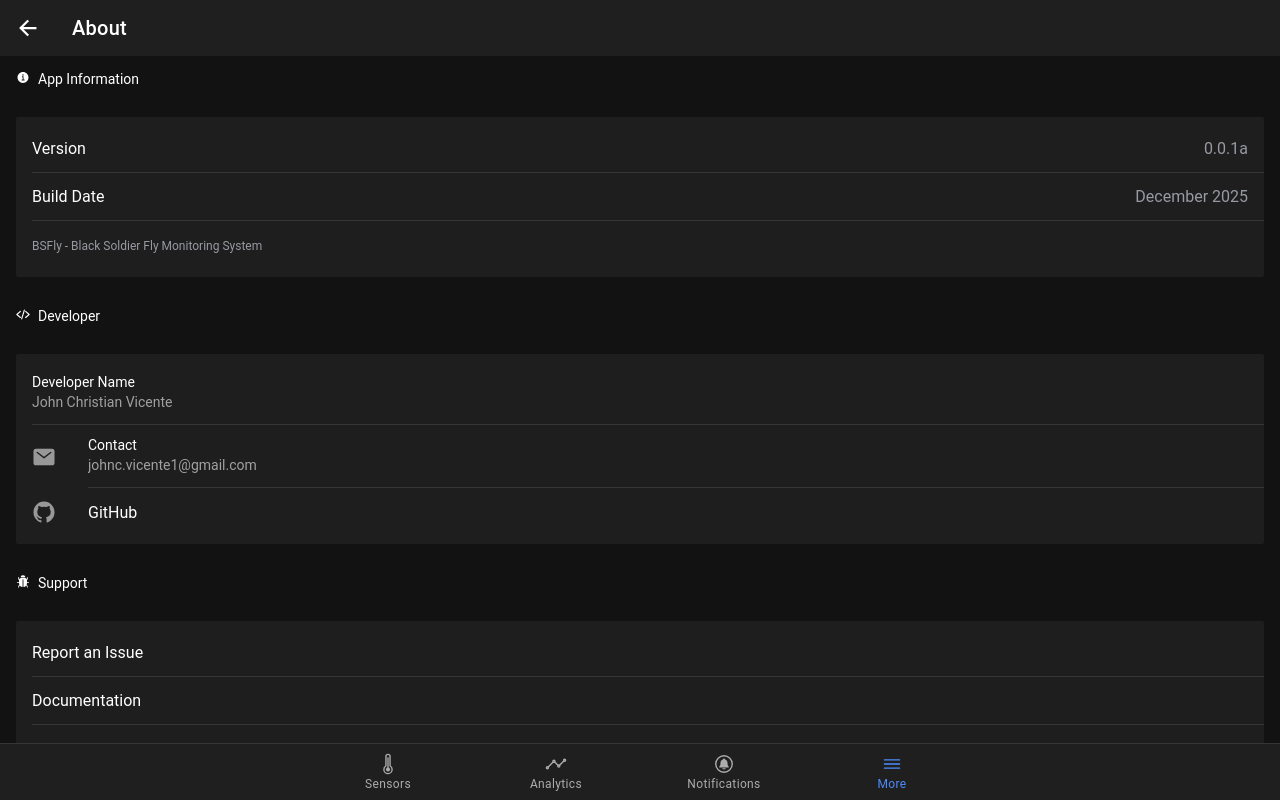
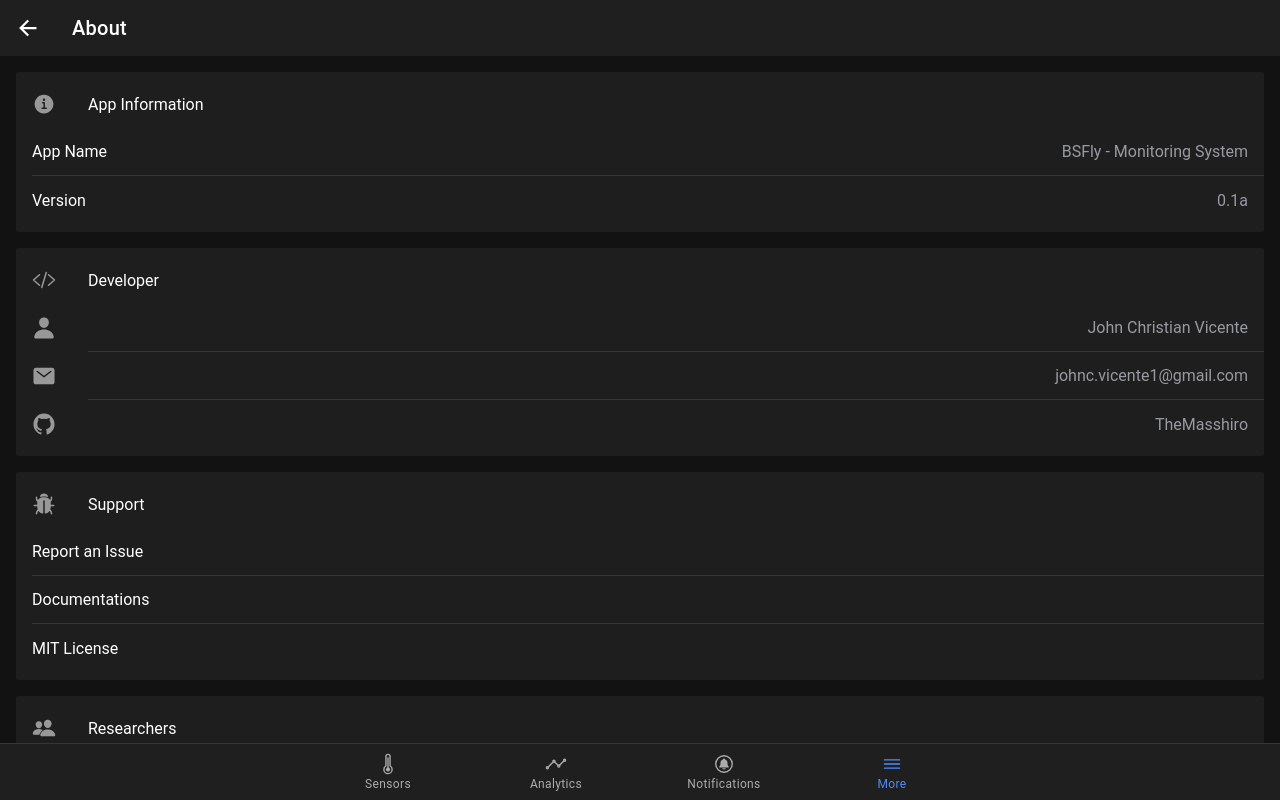
Before and after one commit to TheMasshiro/bsfly, a React (Vite) app in the folder bsfly/: page /more/view in a window 1280 px wide. Built offline with nearby package versions, Linux system fonts and the light colour scheme.

Commit message:
feat(ui): Redesign More, About, and Settings pages for improved navigation and aesthetics

```diff
--- a/bsfly/src/App.tsx
+++ b/bsfly/src/App.tsx
@@ -91,7 +91,7 @@ const App: React.FC = () => (
                             <IonLabel>Notifications</IonLabel>
                         </IonTabButton>
 
-                        <IonTabButton tab="more" href="/more/">
+                        <IonTabButton tab="more" href="/more">
                             <IonIcon aria-hidden="true" icon={menuOutline} />
                             <IonLabel>More</IonLabel>
                         </IonTabButton>
--- a/bsfly/src/pages/AppMore/AppAbout/About.css
+++ /dev/null
@@ -1,20 +0,0 @@
-.about-note {
-  font-size: 12px;
-}
-
-.about-developer-value {
-  font-size: 14px;
-  color: var(--ion-color-medium);
-}
-
-.about-footer {
-  padding: 16px;
-  text-align: center;
-}
-
-.center-left {
-  top: 50%;
-  left: 8px;
-  transform: translateY(-11%);
-  margin-right: 8px;
-}
--- a/bsfly/src/pages/AppMore/AppAbout/About.tsx
+++ b/bsfly/src/pages/AppMore/AppAbout/About.tsx
@@ -1,137 +1,97 @@
-import {
-    IonBackButton,
-    IonButtons,
-    IonContent,
-    IonHeader,
-    IonIcon,
-    IonItem,
-    IonLabel,
-    IonList,
-    IonListHeader,
-    IonNote,
-    IonPage,
-    IonText,
-    IonTitle,
-    IonToolbar,
-} from '@ionic/react';
-import { informationCircle, codeSlash, bug, mail, logoGithub, peopleOutline } from 'ionicons/icons';
-import { FC } from 'react';
-import './About.css';
+import { IonBackButton, IonButtons, IonContent, IonHeader, IonIcon, IonItem, IonLabel, IonList, IonPage, IonTitle, IonToolbar } from "@ionic/react"
+import { bug, codeSlashOutline, informationCircle, logoGithub, mail, people, person } from "ionicons/icons"
+import { FC } from "react"
 
 const AboutPage: FC = () => {
-
     return (
         <IonPage>
             <IonHeader class="ion-no-border">
                 <IonToolbar>
                     <IonButtons slot="start">
-                        <IonBackButton defaultHref="/more"></IonBackButton>
+                        <IonBackButton default-href="/more"></IonBackButton>
                     </IonButtons>
                     <IonTitle>About</IonTitle>
                 </IonToolbar>
             </IonHeader>
 
             <IonContent fullscreen>
-                <IonListHeader>
-                    <IonIcon icon={informationCircle} className="center-left" />
-                    App Information
-                </IonListHeader>
-                <IonList inset={true}>
+                <IonList inset>
+                    <IonItem lines="none">
+                        <IonIcon icon={informationCircle} slot="start"></IonIcon>
+                        <IonLabel>App Information</IonLabel>
+                    </IonItem>
+                    <IonItem>
+                        <IonLabel>App Name</IonLabel>
+                        <IonLabel slot="end" color="medium">BSFly - Monitoring System</IonLabel>
+                    </IonItem>
                     <IonItem>
                         <IonLabel>Version</IonLabel>
-                        <IonText slot="end" color="medium">
-                            0.0.1a
-                        </IonText>
+                        <IonLabel slot="end" color="medium">0.1a</IonLabel>
+                    </IonItem>
+                </IonList>
+                <IonList inset>
+                    <IonItem lines="none">
+                        <IonIcon icon={codeSlashOutline} slot="start"></IonIcon>
+                        <IonLabel>Developer</IonLabel>
                     </IonItem>
                     <IonItem>
-                        <IonLabel>Build Date</IonLabel>
-                        <IonText slot="end" color="medium">
-                            December 2025
-                        </IonText>
+                        <IonIcon icon={person} slot="start"></IonIcon>
+                        <IonLabel slot="end" color="medium">John Christian Vicente</IonLabel>
                     </IonItem>
-                    <IonItem lines="none">
-                        <IonLabel class="ion-text-wrap">
-                            <IonNote color="medium" className="about-note">
-                                BSFly - Black Soldier Fly Monitoring System
-                            </IonNote>
-                        </IonLabel>
+                    <IonItem>
+                        <IonIcon icon={mail} slot="start"></IonIcon>
+                        <IonLabel slot="end" color="medium">johnc.vicente1@gmail.com</IonLabel>
+                    </IonItem>
+                    <IonItem button href="https://github.com/TheMasshiro" target="_blank" rel="noopener noreferrer">
+                        <IonIcon icon={logoGithub} slot="start"></IonIcon>
+                        <IonLabel slot="end" color="medium">TheMasshiro</IonLabel>
                     </IonItem>
                 </IonList>
-
-                <IonListHeader>
-                    <IonIcon icon={codeSlash} className="center-left" />
-                    Developer
-                </IonListHeader>
-                <IonList inset={true}>
-                    <IonItem>
-                        <IonLabel class="ion-text-wrap">
-                            <h3>Developer Name</h3>
-                            <p className="about-developer-value">John Christian Vicente</p>
-                        </IonLabel>
+                <IonList inset>
+                    <IonItem lines="none">
+                        <IonIcon icon={bug} slot="start"></IonIcon>
+                        <IonLabel>Support</IonLabel>
                     </IonItem>
-                    <IonItem button={true}>
-                        <IonIcon icon={mail} slot="start" />
-                        <IonLabel class="ion-text-wrap">
-                            <h3>Contact</h3>
-                            <p className="about-developer-value">johnc.vicente1@gmail.com</p>
-                        </IonLabel>
+                    <IonItem button href="https://github.com/TheMasshiro/bsfly/issues" target="_blank" rel="noopener noreferrer">
+                        <IonLabel>Report an Issue</IonLabel>
                     </IonItem>
-                    <IonItem button={true} href="https://github.com/TheMasshiro" target="_blank" rel="noopener noreferrer">
-                        <IonIcon icon={logoGithub} slot="start" />
-                        <IonLabel>GitHub</IonLabel>
+                    <IonItem button href="https://github.com/TheMasshiro/bsfly/blob/main/README.md" target="_blank" rel="noopener noreferrer">
+                        <IonLabel>Documentations</IonLabel>
+                    </IonItem>
+                    <IonItem button href="https://github.com/TheMasshiro/bsfly/blob/main/LICENSE" target="_blank" rel="noopener noreferrer">
+                        <IonLabel>MIT License</IonLabel>
                     </IonItem>
                 </IonList>
-
-                <IonListHeader>
-                    <IonIcon icon={bug} className="center-left" />
-                    Support
-                </IonListHeader>
-                <IonList inset={true}>
-                    <IonItem button={true} href="https://github.com/TheMasshiro/black-soldier/issues" target="_blank" rel="noopener noreferrer">
-                        <IonLabel>Report an Issue</IonLabel>
+                <IonList inset>
+                    <IonItem lines="none">
+                        <IonIcon icon={people} slot="start"></IonIcon>
+                        <IonLabel>Researchers</IonLabel>
                     </IonItem>
-                    <IonItem button={true} href="https://github.com/TheMasshiro/black-soldier/blob/main/README.md" target="_blank" rel="noopener noreferrer">
-                        <IonLabel>Documentation</IonLabel>
+                    <IonItem>
+                        <IonLabel color="medium">Advincula, Kristine Joy B.</IonLabel>
                     </IonItem>
-                    <IonItem button={true} href="https://github.com/TheMasshiro/black-soldier/blob/main/LICENSE" target="_blank" rel="noopener noreferrer">
-                        <IonLabel>Licenses</IonLabel>
+                    <IonItem>
+                        <IonLabel color="medium">Bugarin, Jethro Daniel D.</IonLabel>
+                    </IonItem>
+                    <IonItem>
+                        <IonLabel color="medium">Dagsaan, Jed</IonLabel>
+                    </IonItem>
+                    <IonItem>
+                        <IonLabel color="medium">Maggay, Nigel Bennett</IonLabel>
+                    </IonItem>
+                    <IonItem>
+                        <IonLabel color="medium">Farrales, Mark Niel S.</IonLabel>
+                    </IonItem>
+                    <IonItem>
+                        <IonLabel color="medium">Vicente, John Christian</IonLabel>
                     </IonItem>
                 </IonList>
-
-                <IonListHeader>
-                    <IonIcon icon={peopleOutline} className="center-left" />
-                    Researchers
-                </IonListHeader>
-
-                <IonList inset={true}>
-                    <IonItem>
-                        <IonLabel>Advincula, Kristine Joy B.</IonLabel>
-                    </IonItem>
-                    <IonItem>
-                        <IonLabel>Bugarin, Jethro Daniel D.</IonLabel>
-                    </IonItem>
-                    <IonItem>
-                        <IonLabel>Dagsaan, Jed</IonLabel>
-                    </IonItem>
-                    <IonItem>
-                        <IonLabel>Maggay, Nigel Bennett</IonLabel>
-                    </IonItem>
-                    <IonItem>
-                        <IonLabel>Farrales, Mark Neil S.</IonLabel>
-                    </IonItem>
-                    <IonItem>
-                        <IonLabel>Vicente, John Christian</IonLabel>
-                    </IonItem>
-                </IonList>
-
-                <div className="about-footer">
-                    <IonNote color="medium" className="about-note">
-                        © 2025 BSFly. All rights reserved.
-                    </IonNote>
-                </div>
+                <IonItem lines="none">
+                    <IonLabel className="ion-text-center" color="medium">© 2025 BSFly. All rights reserved.</IonLabel>
+                </IonItem>
             </IonContent>
         </IonPage>
-    );
+    )
 }
 
-export default AboutPage;
+export default AboutPage
```
Also changed, not shown: bsfly/src/pages/AppMore/AppSettings/Settings.tsx (+18 -35 lines), bsfly/src/pages/AppMore/More.tsx (+16 -52 lines), 1 other file (tests, documents, lock files or other folders).
